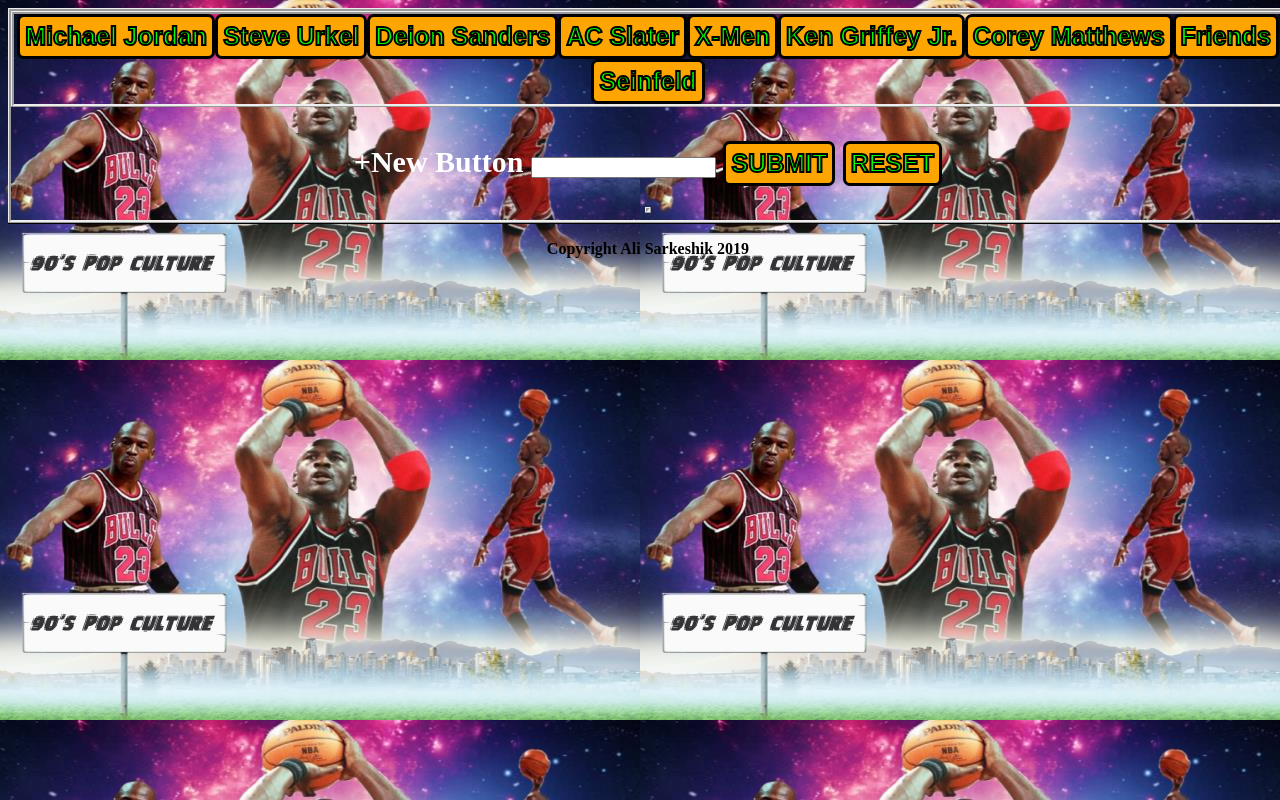
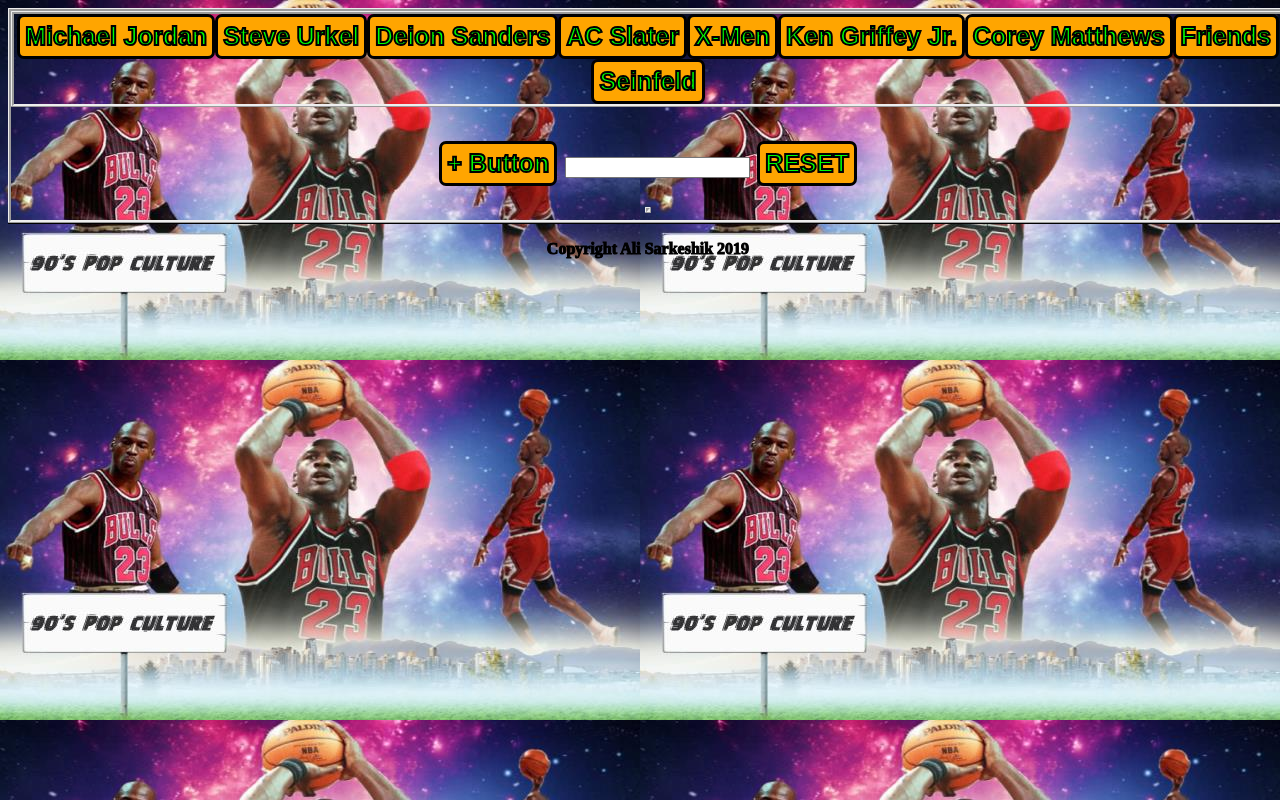
Before and after one commit to FullStackDevZ/AJAX-Animated-GIFS, a plain HTML site: page index.html in a window 1280 px wide. Drawn offline with nearby package versions, Linux system fonts and the light colour scheme.

Commit message:
Changed Submit to + New button

```diff
--- a/assets/css/style.css
+++ b/assets/css/style.css
@@ -51,6 +51,8 @@ div {
     font-size: 30px;
     font-weight: bolder;
     color: white;
+    -webkit-text-stroke-width: 1px;
+  -webkit-text-stroke-color: black;
     height: auto;
 
 }
@@ -67,6 +69,8 @@ body {
     text-align: center;
     font-size: 30 px;
     color: white;
+    -webkit-text-stroke-width: 1px;
+  -webkit-text-stroke-color: black;
     background: url(../images/jordan90s.jpg);
     min-width: 100%;
     min-height: 100%;
--- a/assets/javascript/app.js
+++ b/assets/javascript/app.js
@@ -25,6 +25,9 @@ function newTopic() {
 function reset() {
     $('#topic-buttons').empty();
 }
+
+
+
 // Finds the GIF via searching the API
 function findGifs(gifTopic) {
     $.ajax({
--- a/index.html
+++ b/index.html
@@ -13,8 +13,8 @@
         <div id="topic-buttons"> </div>
         <form id="new-topics">
             <br>
-            <label id="add" for="topic-input">+New Button <input type="text" class="form-control" id="topic-input">
-                <button onclick="newTopic()" type="button" class="topics">SUBMIT</button></label>
+            <button onclick="newTopic()" type="button" class="topics">+ Button</button></label>
+            <label id="add" for="topic-input"> <input type="text" class="form-control" id="topic-input">
             <button onclick="reset()" type="button" class="topics">RESET</button>
             <!-- <div id="new"></div> -->
             <br>
```
